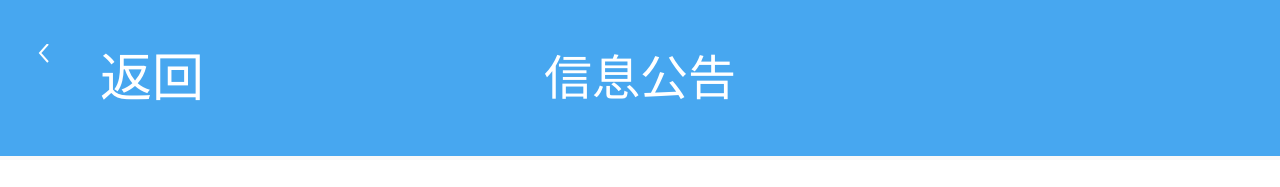
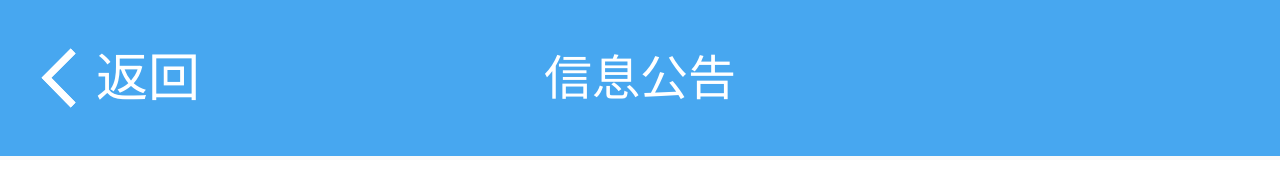
Before and after one commit to zerowolf001/GZapp, a Vue app: page /#/newspage in a window 1280 px wide. Shown: the top 187 px of the page. Built offline with nearby package versions, Linux system fonts and the light colour scheme.

Commit message:
newsPage

```diff
--- a/src/components/head.vue
+++ b/src/components/head.vue
@@ -2,8 +2,9 @@
   <header id="head_top">
     <slot name='scanCode'></slot>
     <section class="head_goback" v-if="goBack" @click="$router.go(-1)">
-      <svg width="100%" height="100%" xmlns="http://www.w3.org/2000/svg" version="1.1">
-        <polyline points="12,18 4,9 12,0"/>
+      <svg viewBox="0 0 20 32" width="100%" height="100%" xmlns="http://www.w3.org/2000/svg" version="1.1">
+        <path fill="#fff" d="M16.552 5.633L14.508 3.59 2.243 15.853 14.508 28.41l2.044-2.043-10.22-10.513z"></path>
+        <path fill="#fff" d="M16.552 5.633L14.508 3.59 2.243 15.853 14.508 28.41l2.044-2.043-10.22-10.513z"></path>
       </svg>
       <span>返回</span>
     </section>
--- a/src/config/fetch.js
+++ b/src/config/fetch.js
@@ -8,7 +8,7 @@ export default async(url = '', data = {}, type = 'POST', method = 'fetch') => {
     let dataStr = ''; //数据拼接字符串
     Object.keys(data).forEach(key => {
       dataStr += key + '=' + data[key] + '&';
-    })
+    });
 
     if (dataStr !== '') {
       dataStr = dataStr.substr(0, dataStr.lastIndexOf('&'));
--- /dev/null
+++ b/src/page/docadvice.vue
@@ -0,0 +1,31 @@
+<template>
+    <div class="doc_search">
+        <head-top head-title="医嘱搜索" go-back='true'></head-top>
+        <form action=""></form>
+        <section id="search">
+            <dl class="doc_container">
+                <dd class="bedBest_list">
+                    <dl>
+                        <dd>姓名/床号：<em><input type="text" class="nameAndBed_input"></em></dd>
+                    </dl>
+
+                </dd>
+            </dl>
+        </section>
+    </div>
+</template>
+
+<script>
+    import headTop from '../components/head'
+
+    export default {
+        data() {
+            return{
+
+            }
+        },
+        components:{
+            headTop,
+        }
+    }
+</script>
--- a/src/page/home.vue
+++ b/src/page/home.vue
@@ -17,12 +17,12 @@
       <div class="swiper-container">
         <div class="swiper-wrapper">
           <div class="swiper-slide types_container">
-            <a class="home_link">
+            <router-link class="home_link" to="/docadv">
               <figure>
                 <img src="../assets/icon/icon_1.png">
                 <figcaption>医嘱清单</figcaption>
               </figure>
-            </a>
+            </router-link>
             <router-link to="/duty" class="home_link">
               <figure>
                 <img src="../assets/icon/icon_2.png">
--- a/src/router/index.js
+++ b/src/router/index.js
@@ -3,19 +3,20 @@ import Router from 'vue-router'
 
 Vue.use(Router);
 
-const login = r => require.ensure([], () => r(require('../page/login')), 'login')
-const home = r => require.ensure([], () => r(require('../page/home')), 'home')
-const setServer = r => require.ensure([], () =>r(require('../page/setServer')), 'setServer')
-const bed = r => require.ensure([], () => r(require('../page/bed')), 'bed')
-const duty = r => require.ensure([], () => r(require('../page/duty')), 'duty')
-const stat = r => require.ensure([], () => r(require('../page/statistical')), 'stat')
+const login = r => require.ensure([], () => r(require('../page/login')), 'login');
+const home = r => require.ensure([], () => r(require('../page/home')), 'home');
+const setServer = r => require.ensure([], () =>r(require('../page/setServer')), 'setServer');
+const bed = r => require.ensure([], () => r(require('../page/bed')), 'bed');
+const duty = r => require.ensure([], () => r(require('../page/duty')), 'duty');
+const stat = r => require.ensure([], () => r(require('../page/statistical')), 'stat');
 const news = r => require.ensure([], () => r(require('../page/news')), 'news');
 const newspage = r => require.ensure([], () => r(require('../page/newspage')), 'newspage');
 const examine = r => require.ensure([], () => r(require('../page/examine')), 'examine')
-const ops = r => require.ensure([], () => r(require('../page/ops')), 'ops')
-const profile = r => require.ensure([], () => r(require('../page/profile')), 'profile')
-const im = r => require.ensure([], () => r(require('../page/im')), 'im')
-const im_list = r => require.ensure([], () => r(require('../page/im_list')), 'im_list')
+const ops = r => require.ensure([], () => r(require('../page/ops')), 'ops');
+const profile = r => require.ensure([], () => r(require('../page/profile')), 'profile');
+const im = r => require.ensure([], () => r(require('../page/im')), 'im');
+const im_list = r => require.ensure([], () => r(require('../page/im_list')), 'im_list');
+const docadv = r => require.ensure([], () => r(require('../page/docadvice')), 'docadv');
 
 export default new Router({
   routes: [
@@ -83,6 +84,11 @@ export default new Router({
       path:'/im_list',
       name:'im_list',
       component: im_list,
+    },
+    {
+        path:'/docadv',
+        name:'docadv',
+        component: docadv,
     }
   ]
 })
--- a/src/service/getData.js
+++ b/src/service/getData.js
@@ -60,3 +60,8 @@ export const im_list = (xh) => fetch('xihealthcare/demandInfo/demandStatusPDA?St
  * */
 export const examineData = () => fetch('xihealthcare/operationPlan/operations?StationID=0397', {
 });
+
+/**
+* 医嘱
+*/
+export const docadvData = () => fetch('',{});
--- a/src/style/style.css
+++ b/src/style/style.css
@@ -212,20 +212,23 @@ svg:not(:root) {
   -webkit-justify-content: center;
   -ms-flex-pack: center;
   justify-content: center;
-  width: 3rem;
-  height: 1.95rem;
+  width: 1.5rem;
+  height: 1.5rem;
 }
 .head_goback svg {
   display: inline-block;
   width: .6rem;
-  height: .85rem;
+  height: .95rem;
 }
 .head_goback span {
   display: inline-block;
   color:#fff;
   font-size:.65rem;
-  line-height:1.5rem;
-  margin-left:.2rem;
+  -webkit-transform: translateY(-50%);
+  transform: translateY(-50%);
+  position: absolute;
+  top: 50%;
+  left:1.2rem;
 }
 polyline{
   fill:none;stroke:rgb(255,255,255);stroke-width:2
```
Also changed, not shown: 1 other file (tests, documents, lock files or other folders).
